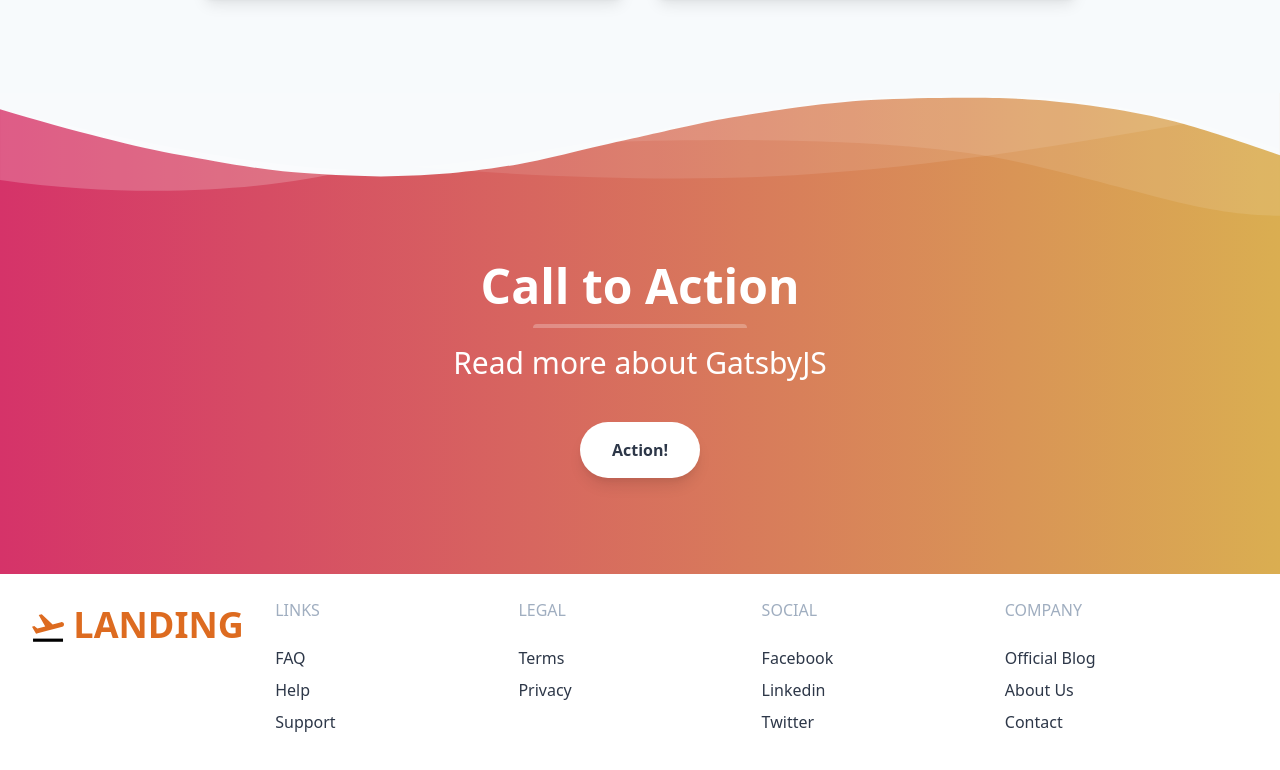
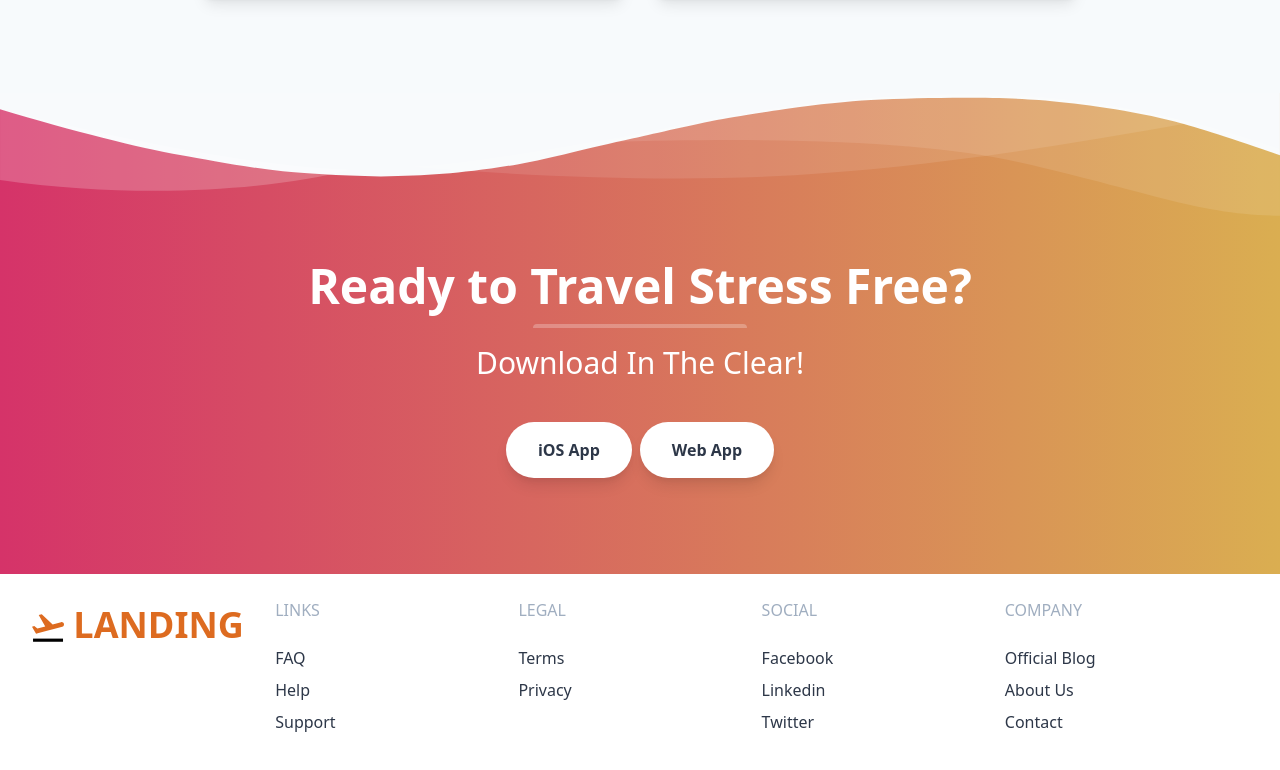
Before and after one commit to joshsauder/InTheClearMainPage, a Gatsby site: page / in a window 1280 px wide. Shown: the part 3268-4038 px from the top of the page. Built offline with nearby package versions, Linux system fonts and the light colour scheme; Gatsby itself is replaced by a stand-in of ours.

Commit message:
editted call to action

```diff
--- a/src/components/layout.js
+++ b/src/components/layout.js
@@ -469,17 +469,17 @@ function Layout({ children }) {
             {/* CTA block */}
             <section className="container mx-auto text-center py-6 mb-12">
 
-              <h1 className="w-full my-2 text-5xl font-bold leading-tight text-center text-white">Call to Action</h1>
+              <h1 className="w-full my-2 text-5xl font-bold leading-tight text-center text-white">Ready to Travel Stress Free?</h1>
               <div className="w-full mb-4">
                 <div className="h-1 mx-auto bg-white w-1/6 opacity-25 my-0 py-0 rounded-t"></div>
               </div>
 
-              <h3 className="my-4 text-3xl leading-tight">Read more about GatsbyJS</h3>
+              <h3 className="my-4 text-3xl leading-tight">Download In The Clear!</h3>
 
-              <form action={data.site.siteMetadata.blog}>
-                <button type="submit"
-                        className="mx-auto lg:mx-0 hover:underline bg-white text-gray-800 font-bold rounded-full my-6 py-4 px-8 shadow-lg">Action!</button>
-              </form>
+              <div className="row">
+                <a type="submit" target="_blank" href={data.site.siteMetadata.github} className="mx-auto lg:mx-0 hover:underline bg-white text-gray-800 font-bold rounded-full my-6 py-4 px-8 shadow-lg">iOS App</a>
+                <a type="submit" target="_blank" href={data.site.siteMetadata.github} className="ml-2 mx-auto hover:underline bg-white text-gray-800 font-bold rounded-full my-6 py-4 px-8 shadow-lg">Web App</a>
+              </div>
 
             </section>
 
```
